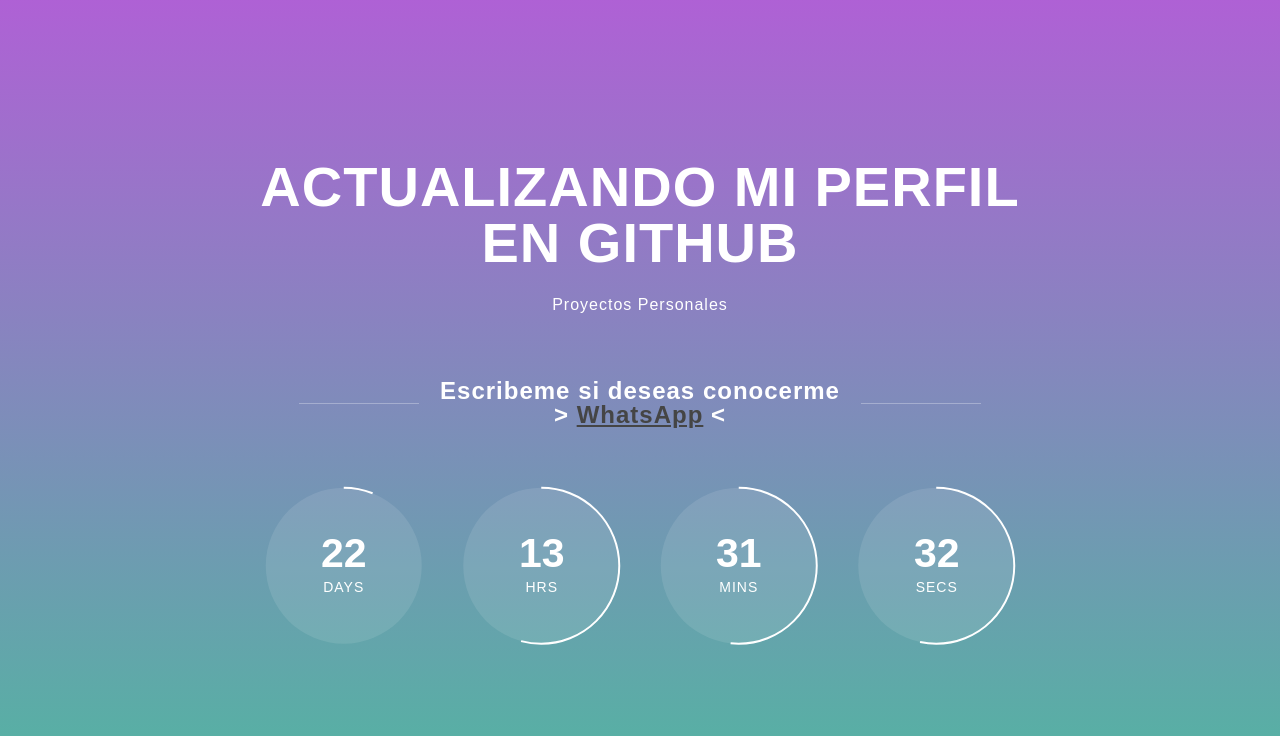
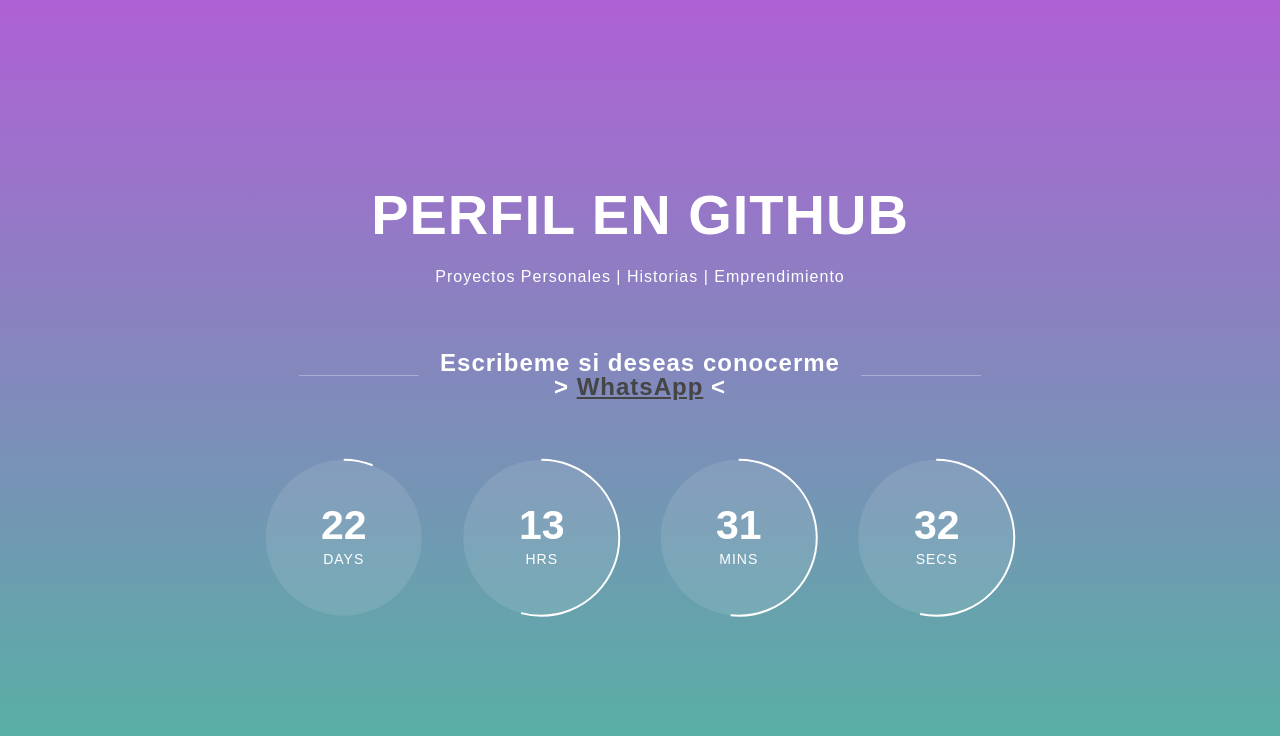
Before and after one commit to david-herson/profile, a plain HTML site: page index.html in a window 1280 px wide. Drawn offline with Linux system fonts and the light colour scheme; a web font is replaced by a local one.

Commit message:
Update index.html

```diff
--- a/index.html
+++ b/index.html
@@ -19,8 +19,8 @@
 
 	<section class="content wrapper">
 
-		<h1> Actualizando mi Perfil en GitHub </h1>
-		<p class="description"> Proyectos Personales </p>
+		<h1> Perfil en GitHub </h1>
+		<p class="description"> Proyectos Personales | Historias | Emprendimiento </p>
 
 		<div class="subscription_form clearfix">
 			<div>
```
